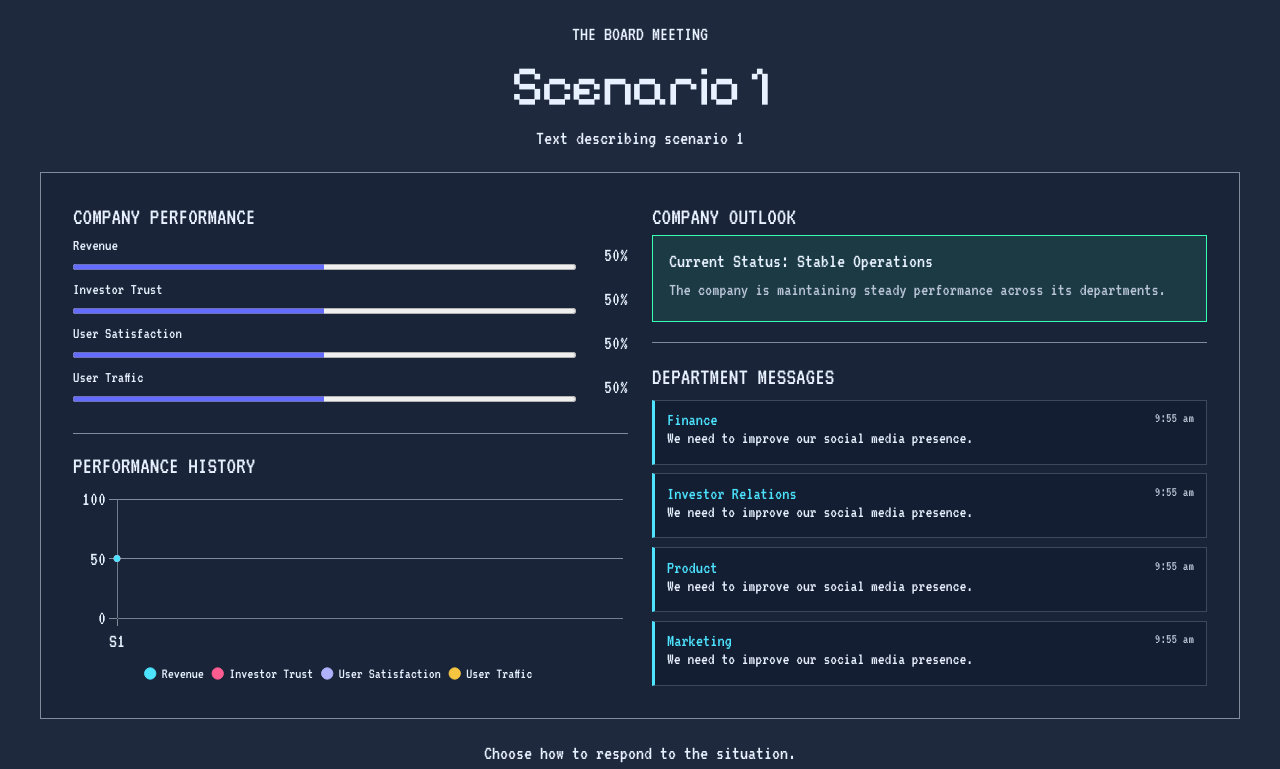
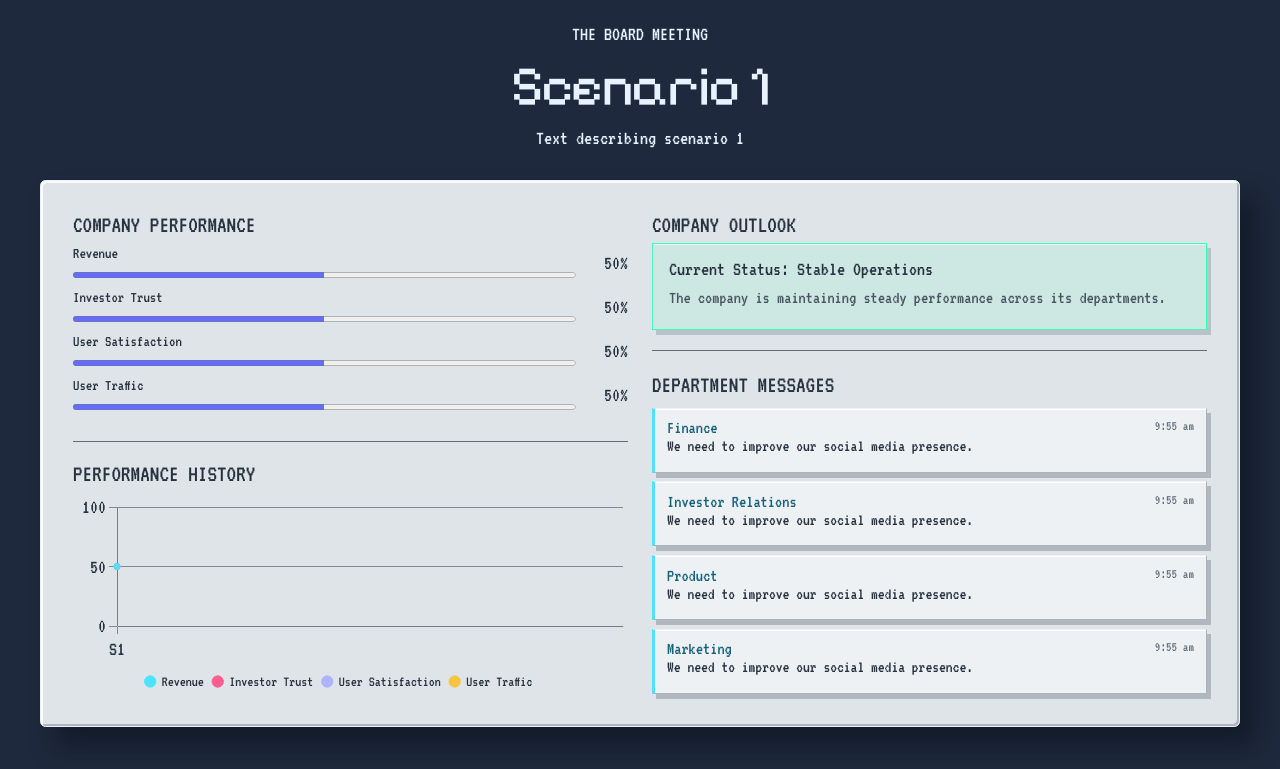
Before and after one commit to yan-74/CART-211, a React (Vite) app in the folder FINAL_PROJECT/: page /CART-211/final_project/scenario/1 in a window 1280 px wide. Shown: the top 769 px of the page. Built offline with nearby package versions, Linux system fonts and the light colour scheme.

Commit message:
Change dashboard color

```diff
--- a/FINAL_PROJECT/src/components/Dashboard.css
+++ b/FINAL_PROJECT/src/components/Dashboard.css
@@ -4,11 +4,16 @@
     display: grid;
     grid-template-columns: minmax(0, 1fr) minmax(18rem, 1fr);
     gap: 1.5rem;
-    border: 1px solid rgba(232, 241, 255, 0.5);
-    background: rgba(15, 27, 47, 0.35);
+    border: 1px solid #edf1f5;
+    border-radius: 0.35rem;
+    background: #dfe4e8;
     padding: 2rem;
-    margin: 1rem auto;
+    margin: 1.5rem auto 2rem;
     text-align: left;
+    box-shadow:
+        16px 18px 24px rgba(7, 13, 22, 0.5),
+        inset 2px 2px 0 rgba(255, 255, 255, 0.85),
+        inset -2px -2px 0 rgba(132, 143, 153, 0.55);
 }
 
 .dashboard-left,
@@ -35,12 +40,13 @@
 .dashboard p {
     margin: 0 0 0.4rem;
     font-size: 24px;
+    color: #263240;
 }
 
 hr {
     width: 100%;
     border: 0;
-    border-top: 1px solid rgba(232, 241, 255, 0.5);
+    border-top: 1px solid rgba(58, 68, 78, 0.75);
     margin: 0.25rem 0;
 }
 
@@ -56,7 +62,7 @@ hr {
 
 .stat label {
     font-weight: 400;
-    color: #e8f1ff;
+    color: #263240;
     font-family: "VT323", monospace;
     font-size: 16px;
 }
@@ -73,7 +79,7 @@ hr {
     grid-row: 1 / span 2;
     min-width: 2.5rem;
     text-align: right;
-    color: #e8f1ff;
+    color: #263240;
     font-family: "VT323", monospace;
     font-size: 20px;
 }
@@ -87,6 +93,9 @@ hr {
 #status_card {
     box-sizing: border-box;
     padding: 0.85rem 1rem;
+    box-shadow:
+        4px 5px 0 rgba(92, 103, 114, 0.28),
+        inset 1px 1px 0 rgba(255, 255, 255, 0.7);
 }
 
 .outlook_normal{
@@ -105,7 +114,7 @@ hr {
 }
 
 .status_text {
-    color: #e8f1ff;
+    color: #263240;
     font-family: "VT323", monospace;
     font-size: 20px;
     line-height: 1.1;
@@ -114,7 +123,7 @@ hr {
 }
 
 #status_card p {
-    color: #b9c4d6;
+    color: #4a5663;
     font-size: 18px;
     line-height: 1.15;
 }
@@ -132,16 +141,19 @@ hr {
 
 .message_item {
     border-left: 3px solid #4de3ff;
-    border-top: 1px solid rgba(232, 241, 255, 0.2);
-    border-right: 1px solid rgba(232, 241, 255, 0.2);
-    border-bottom: 1px solid rgba(232, 241, 255, 0.2);
+    border-top: 1px solid #eef2f5;
+    border-right: 1px solid #aab4bd;
+    border-bottom: 1px solid #aab4bd;
     padding: 0.65rem 0.75rem;
-    background: rgba(15, 27, 47, 0.6);
+    background: #edf1f4;
+    box-shadow:
+        4px 5px 0 rgba(138, 148, 158, 0.55),
+        inset 1px 1px 0 #fff;
 }
 
 .message_item h4 {
     margin: 0 0 0.2rem;
-    color: #4de3ff;
+    color: #17627a;
     font-family: "VT323", monospace;
     font-size: 18px;
     font-weight: 400;
@@ -158,13 +170,13 @@ hr {
 
 .message_item .message_time {
     margin: 0;
-    color: #b9c4d6;
+    color: #64717d;
     font-size: 14px;
 
 }
 
 .message_item p {
-    color: #e8f1ff;
+    color: #263240;
     font-size: 17px;
     line-height: 1.05;
 }
--- a/FINAL_PROJECT/src/components/Dashboard.jsx
+++ b/FINAL_PROJECT/src/components/Dashboard.jsx
@@ -69,7 +69,7 @@ function Dashboard({ stats, statsHistory }) {
                     pointStyle: 'circle',
                     boxWidth: 8,
                     boxHeight: 8,
-                    color: '#e8f1ff',
+                    color: '#263240',
                     font: {
                         family: 'VT323, monospace',
                         size: 15,
@@ -80,28 +80,28 @@ function Dashboard({ stats, statsHistory }) {
         scales: {
             x: {
                 ticks: {
-                    color: '#e8f1ff',
+                    color: '#263240',
                     font: {
                         family: 'VT323',
                         size: 20,
                     },
                 },
                 grid: {
-                    color: 'rgba(232, 241, 255, 0.5)',
+                    color: 'rgba(38, 50, 64, 0.5)',
                 },
             },
             y: {
                 min: 0,
                 max: 100,
                 ticks: {
-                    color: '#e8f1ff',
+                    color: '#263240',
                     font: {
                         family: 'VT323',
                         size: 20,
                     },
                 },
                 grid: {
-                    color: 'rgba(232, 241, 255, 0.5)',
+                    color: 'rgba(38, 50, 64, 0.5)',
                 },
             },
         },
```
